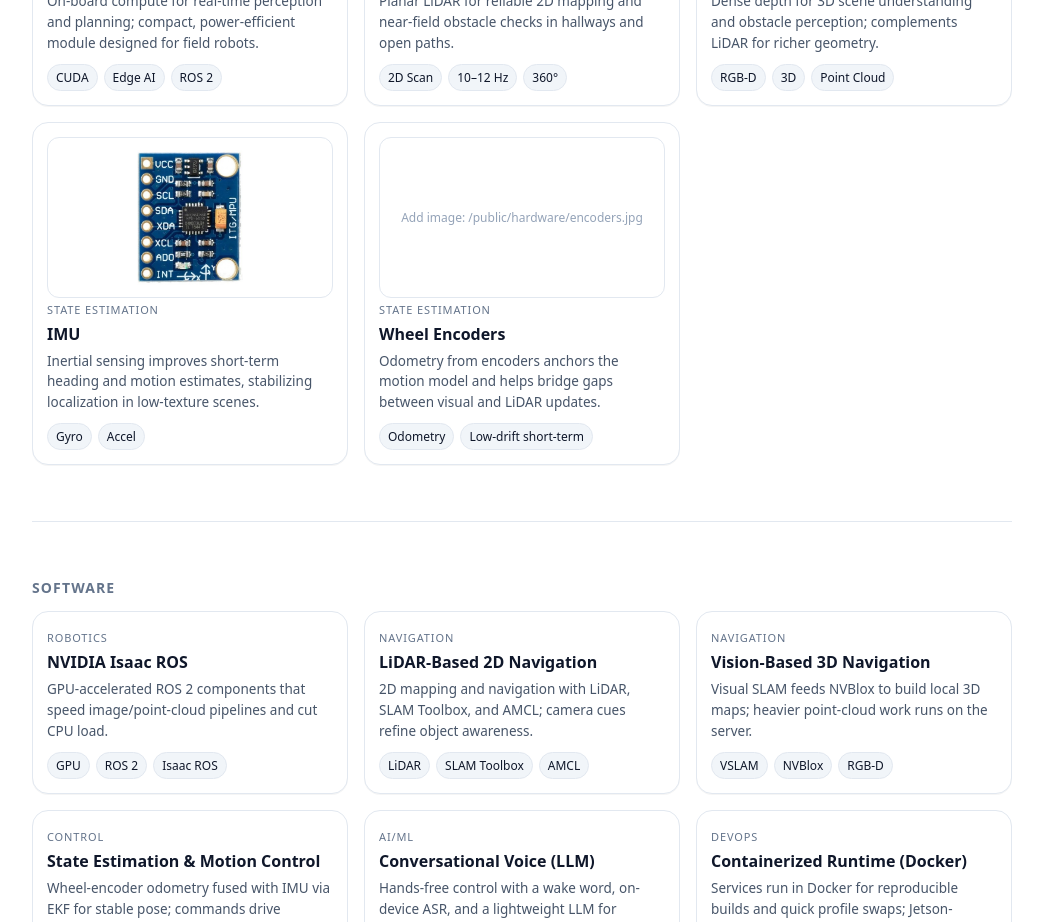
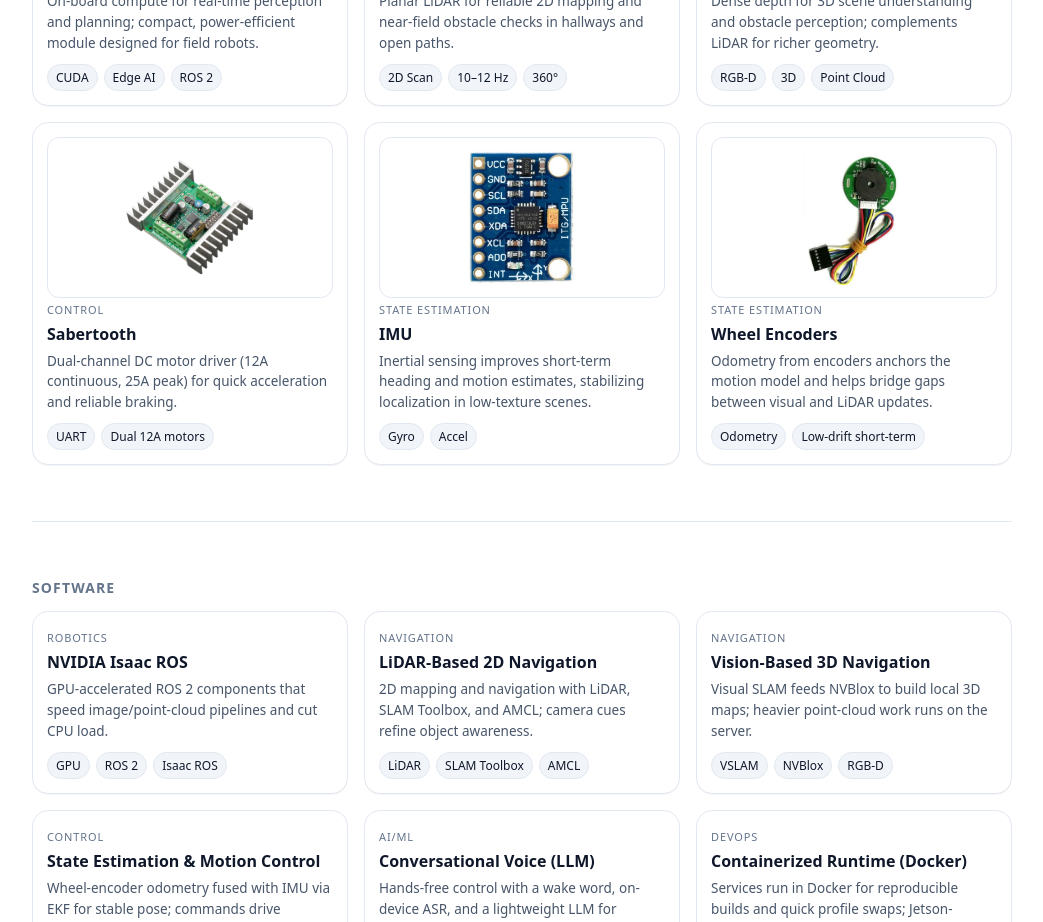
Before and after one commit to Autonomous-Rover-Navigation-2025/rover-autonomous-navigation-site, a React (Vite) app: page / in a window 1280 px wide. Shown: the part 960-1882 px from the top of the page, without its empty margins (118-1161 px from the left). Built offline with nearby package versions, Linux system fonts and the light colour scheme.

Commit message:
add hw components

```diff
--- a/src/pages/Home.jsx
+++ b/src/pages/Home.jsx
@@ -222,6 +222,22 @@ export default function Home() {
 
           <CardPretty>
             <Thumb>
+              <ThumbImg src="/hardware/sabertooth.jpeg" alt="IMU" />
+            </Thumb>
+            <CardKicker>Control</CardKicker>
+            <CardTitle>Sabertooth</CardTitle>
+            <CardBodySm>
+              Dual-channel DC motor driver (12A continuous, 25A peak) for quick
+              acceleration and reliable braking.
+            </CardBodySm>
+            <Pills>
+              <Pill>UART</Pill>
+              <Pill>Dual 12A motors</Pill>
+            </Pills>
+          </CardPretty>
+
+          <CardPretty>
+            <Thumb>
               <ThumbImg src="/hardware/imu.jpg" alt="IMU" />
             </Thumb>
             <CardKicker>State Estimation</CardKicker>
@@ -238,10 +254,10 @@ export default function Home() {
 
           <CardPretty>
             <Thumb>
-              {/* <ThumbImg src="/hardware/encoders.jpg" alt="Wheel Encoders" /> */}
-              <span style={{ fontSize: 12, color: "#94a3b8" }}>
-                Add image: /public/hardware/encoders.jpg
-              </span>
+              <ThumbImg
+                src="/hardware/wheel-encoder.jpeg"
+                alt="Wheel Encoders"
+              />
             </Thumb>
             <CardKicker>State Estimation</CardKicker>
             <CardTitle>Wheel Encoders</CardTitle>
```
Also changed, not shown: public/hardware/sabertooth.jpeg (added), public/hardware/wheel-encoder.jpeg (added).
